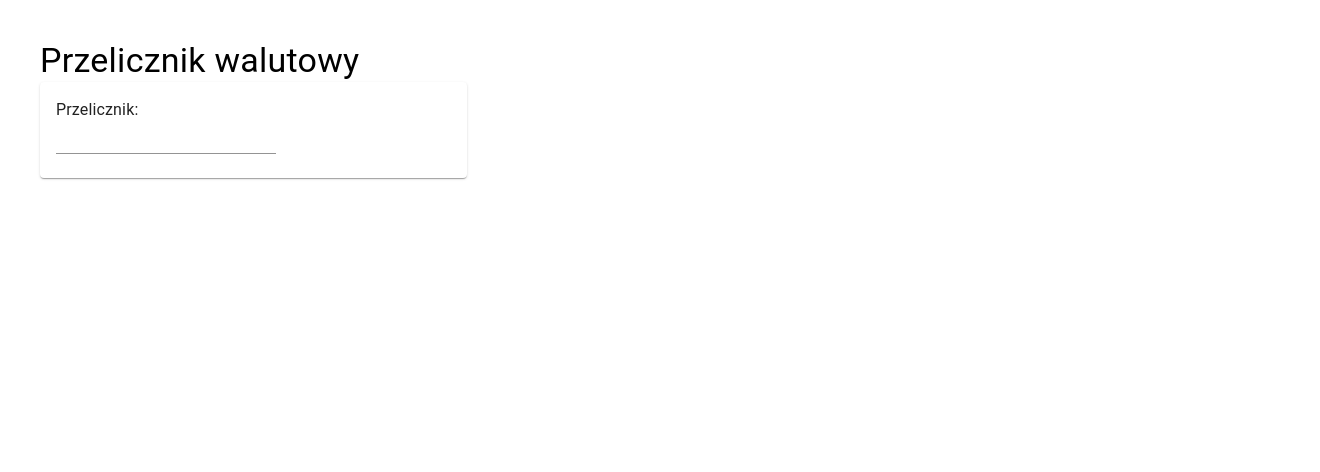
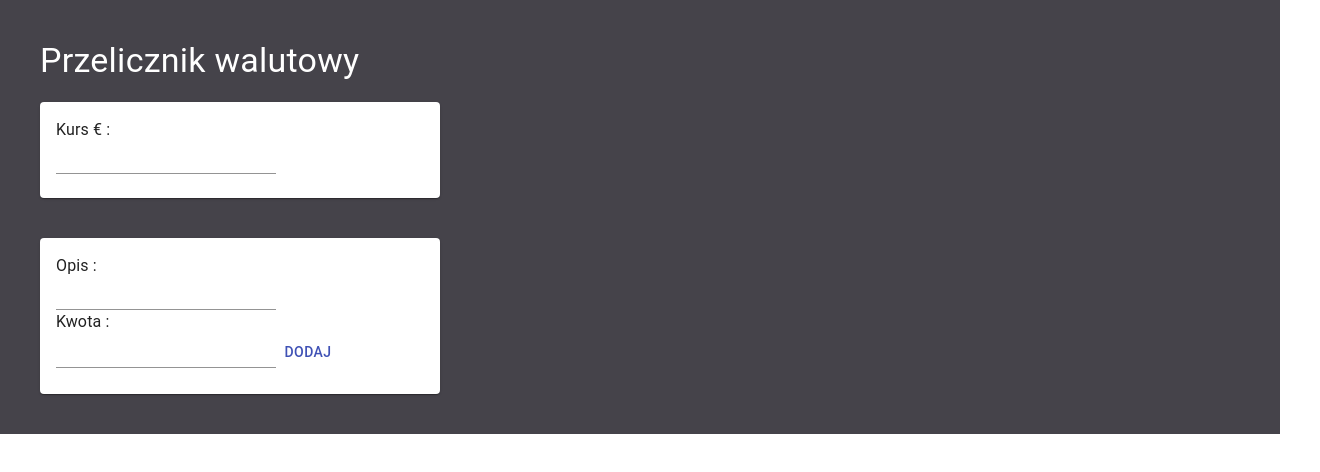
Before and after one commit to Klaudia-Brysiewicz/currencyApp, a React (Create React App) app: page / in a window 1280 px wide. Shown: the top 472 px of the page, 1320 px wide, since content can reach past the window. Built offline with nearby package versions, Linux system fonts and the light colour scheme.

Commit message:
currency - add transaction

```diff
--- a/src/components/App.js
+++ b/src/components/App.js
@@ -2,23 +2,33 @@ import React from 'react';
 import Grid from '@material-ui/core/Grid';
 import Typography from '@material-ui/core/Typography';
 import CurrencyConverter from './currencyConverter';
+import AddTransaction from './addTransaction';
 
 const App = () => {
+    const addTransaction = (description, transactionValue) => {
+        console.log('add', description, transactionValue);
+    }
     return (
         <Grid container style={styles.container} className="App">
             <Grid item xs={12}>
-                <Typography variant="h4">Przelicznik walutowy</Typography>
+                <Typography variant="h4" style={styles.title}>Przelicznik walutowy</Typography>
             </Grid>
             <Grid item xs={12} md={4}>
-                <CurrencyConverter />
+                <CurrencyConverter style={styles.marginBottom} />
+                <AddTransaction addTransaction={addTransaction} />
             </Grid>
         </Grid>
     );
 };
 
 const styles = {
+    title: {
+        color: 'white',
+        marginBottom: 20,
+    },
     container: {
-        margin: '40px',
+        padding: '40px',
+        backgroundColor: '#45434a',
     },
 }
 export default App;
--- /dev/null
+++ b/src/components/addTransaction.js
@@ -0,0 +1,26 @@
+import React, { useState } from 'react';
+import Card from '@material-ui/core/Card';
+import Typography from '@material-ui/core/Typography';
+import CardContent from '@material-ui/core/CardContent';
+import Input from '@material-ui/core/Input';
+import Button from '@material-ui/core/Button';
+
+const AddTransaction = ({ addTransaction }) => {
+    const [description, setDescription] = useState('');
+    const [transactionValue, setTransactionValue] = useState('');
+    return (
+        <Card>
+            <CardContent>
+                <Typography>Opis :</Typography>
+                <Input value={description} onChange={(event) => setDescription(event.target.value)} type="text" />
+                <Typography>Kwota :</Typography>
+                <Input value={transactionValue} onChange={(event) => setTransactionValue(event.target.value)} type="number" />
+                <Button color="primary" onClick={() => addTransaction(description, transactionValue)}>
+                    Dodaj
+                </Button>
+            </CardContent>
+        </Card>
+    )
+}
+
+export default AddTransaction;
--- a/src/components/currencyConverter.js
+++ b/src/components/currencyConverter.js
@@ -3,8 +3,9 @@ import Card from '@material-ui/core/Card';
 import Typography from '@material-ui/core/Typography';
 import CardContent from '@material-ui/core/CardContent';
 import Input from '@material-ui/core/Input';
+import { StylesContext } from '@material-ui/styles/StylesProvider';
 
-const CurrencyConverter = () => {
+const CurrencyConverter = ({ style }) => {
     const [value, setVaule] = useState(1);
     const [euroValue, setEuroValue] = useState('');
     const [exchangeRate, setExchangeRate] = useState('');
@@ -19,14 +20,14 @@ const CurrencyConverter = () => {
         setEuroValue(exchangeRate * value);
     };
     return (
-        <Card>
+        <Card style={styles.container} >
             <CardContent>
-                <Typography>Przelicznik:</Typography>
+                <Typography>Kurs € :</Typography>
                 <Input value={exchangeRate} onChange={(event) => calculateExchangeRate(event)} type="number" />
                 { exchangeRate
                 ? (
                     <Fragment>
-                        <Typography>Kwota:</Typography>
+                        <Typography>Kwota w PLN:</Typography>
                         <Input value={value} onChange={(event) => calculateValue(event)} type="number" />
                     </Fragment>
                 ) : null}
@@ -38,4 +39,10 @@ const CurrencyConverter = () => {
     );
 };
 
+const styles = {
+    container: {
+        marginBottom: '40px',
+    },
+}
+
 export default CurrencyConverter;
```
